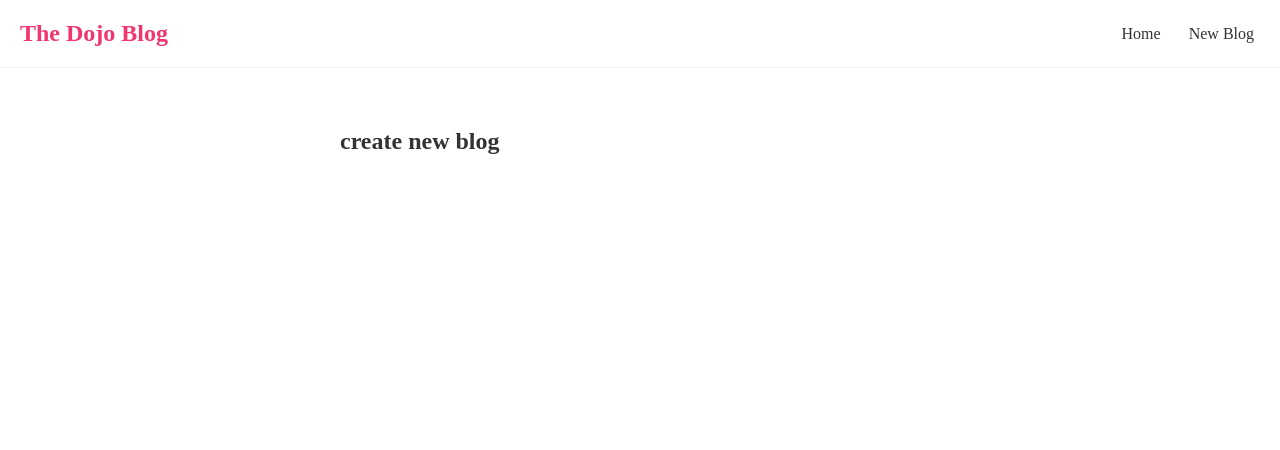
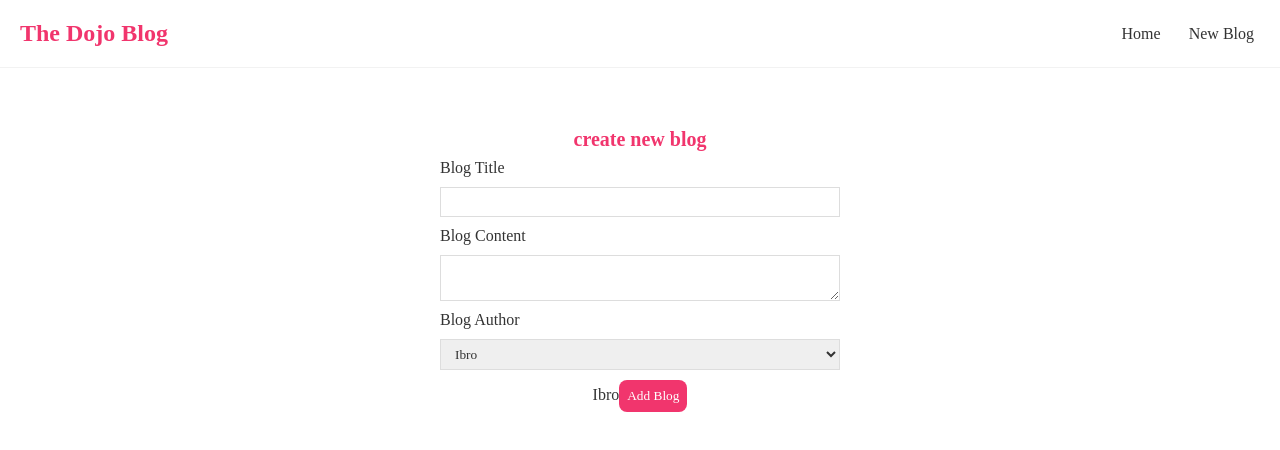
Before and after one commit to BlackLionXD/react-app, a React (Create React App) app: page /create in a window 1280 px wide. Shown: the top 450 px of the page. Built offline with nearby package versions, Linux system fonts and the light colour scheme.

Commit message:
form created successfully

```diff
--- a/data/db.json
+++ b/data/db.json
@@ -3,11 +3,13 @@
     {
         "title": "my first blog",
         "content": "ldfjsojosfsdf fof sf dfsdf jdlrjel rejrejr erjwe rwe rw re rejijls ddsajfida d dfdjfldj dfsld fsd fd f fsds flsd df  fs fs",
+        "author": "Ibro",
         "id": 1
     },
     {
         "title": "my second blog",
         "content": "ldfjsojosfsdf fof sf dfsdf jfsdjfil s sj s fsf dfisdj dfsd ddjd g dljd gdjlgd jgldfglid ggjldf gjdlfjg dljffg ",
+        "author": "Heyru",
         "id": 2
     }
 ]
--- a/src/BlogList.js
+++ b/src/BlogList.js
@@ -15,7 +15,7 @@
             <div className="blog-preview" key={blog.id}>
         <Link className="blog-link" to={`/blogs/${blog.id}`}>
         <h2>{blog.title}</h2>
-        <p>{blog.content}</p>
+        <p>written by <em>{blog.author}</em></p>
 
         </Link>
 
--- a/src/Create.js
+++ b/src/Create.js
@@ -1,7 +1,47 @@
+import { useState } from "react";
+
+
+
 const Create = () => {
+    const [title,setTitle]= useState('');
+    const [content, setContent] = useState('');
+    const [author, setAuthor] = useState('Ibro')
     return (
-        <div className="create">
+
+    <div className="create">
             <h2>create new blog</h2>
+            <form>
+                <label>Blog Title</label>
+                <input type="text"
+                required
+                value= {title}
+                onChange = {(e)=>{
+                    setTitle(e.target.value)
+                }}
+                />
+                {title}
+
+                <label>Blog Content</label>
+                <textarea
+                required
+                onChange={(e)=> {
+                    setContent(e.target.value);
+                }}
+                ></textarea>
+                {content}
+                <label>Blog Author</label>
+                <select
+                  onChange = {(e)=>{
+                    setAuthor(e.target.value)
+                }}
+                >
+                    <option value="Ibro" >Ibro</option>
+                    <option value="Heyru">Heyru</option>
+
+                </select>
+                {author}
+            <button>Add Blog</button>
+            </form>
         </div>
      );
 }
--- a/src/index.css
+++ b/src/index.css
@@ -53,3 +53,33 @@
 .blog-link{
     text-decoration: none;
 }
+.create{
+    max-width: 400px;
+    margin: 0 auto;
+    text-align: center;
+}
+.create label{
+    text-align: left;
+    display: block;
+}
+.create h2{
+    font-size: 20px;
+    color: #f1356d;
+    margin-bottom: 8px;
+}
+.create input, .create textarea, .create select{
+    width: 100%;
+    padding: 6px 10px;
+    margin: 10px 0;
+    border: 1px solid #ddd;
+    box-sizing: border-box;
+    display: block;
+}
+.create button{
+    background: #f1356d;
+    color: #fff;
+    border: 0;
+    padding: 8px;
+    border-radius: 8px;
+    cursor: pointer;
+}
```
